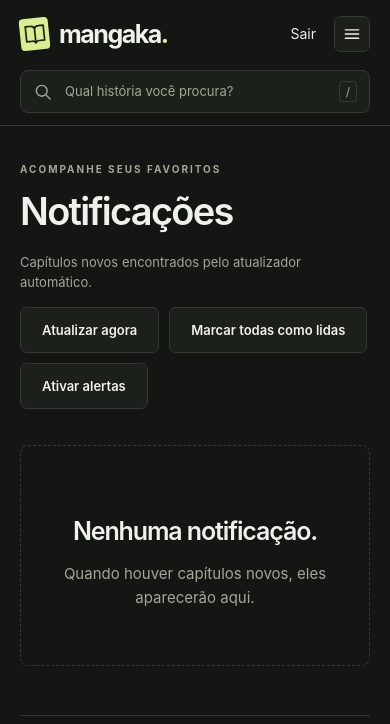
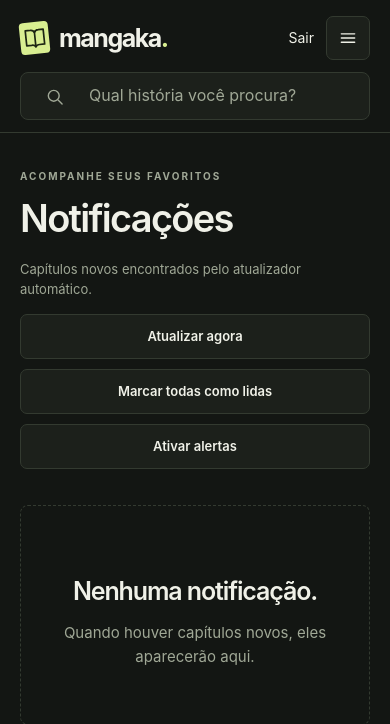
Before and after one commit to doarmario/mangaka, a Flask app: page /notificacoes in a window 390 px wide. Shown: the top 724 px of the page. Run offline with Flask 3, Linux system fonts and the light colour scheme; the visitor is signed in with stand-in values (Sample User, id 1); data that the repository does not hold is empty; some libraries are stand-ins or nearby versions.

Commit message:
fix: improve mobile layouts and touch controls

```diff
--- a/app/static/css/site.css
+++ b/app/static/css/site.css
@@ -1431,3 +1431,82 @@ svg {
 .notification-actions form { margin: 0; }
 .notification-filter { margin: 0 0 18px; font-size: 13px; }
 .notification-filter select { padding: 9px 12px; border: 1px solid var(--line); border-radius: 6px; background: var(--panel); color: var(--text); }
+
+/* Keep mobile overrides after component styles so filters retain their layout. */
+@media (max-width: 800px) {
+    .mobile-nav {
+        display:grid;
+        grid-template-columns:repeat(2,minmax(0,1fr));
+        gap:4px 12px;
+    }
+    .mobile-nav a {
+        display:flex;
+        align-items:center;
+        min-height:44px;
+        padding:8px;
+        overflow-wrap:anywhere;
+    }
+    .mobile-toggle { width:44px; height:44px; }
+    .button,.account-link,.chapter-toolbar select { min-height:44px; }
+    .nav-search { height:48px; padding-right:0; }
+    .nav-search button { min-width:44px; min-height:44px; }
+    .nav-search input { min-width:0; }
+    .nav-search kbd { display:none; }
+    input:not([type="range"]):not([type="checkbox"]),select,textarea {
+        font-size:16px;
+    }
+    .reader-top { flex-wrap:wrap; }
+    .reader-top>div,.library-item { min-width:0; }
+    .reader-top .eyebrow,.manga-info h1,.notification-item h2 {
+        overflow-wrap:anywhere;
+    }
+}
+
+@media (max-width: 560px) {
+    .nav-shell { gap:12px; }
+    .hero h1 { font-size:clamp(36px,10vw,49px); }
+    .source-picker,.search-filters,.notification-filter {
+        display:grid;
+        grid-template-columns:auto minmax(0,1fr);
+        align-items:center;
+        gap:10px;
+    }
+    .source-picker select,.search-filters select,.notification-filter select {
+        width:100%;
+        min-width:0;
+        min-height:44px;
+        font-size:16px;
+    }
+    .source-picker .button,.search-filters .button,.notification-filter .button {
+        grid-column:1/-1;
+        width:100%;
+    }
+    .reader-controls {
+        display:grid;
+        grid-template-columns:minmax(0,1fr);
+        width:100%;
+        gap:10px;
+    }
+    .reader-controls .read-mode,.reader-range {
+        justify-content:space-between;
+        min-height:44px;
+        font-size:14px;
+    }
+    .reader-range input { width:60%; min-height:44px; }
+    .reader-bottom nav { width:100%; flex-wrap:wrap; }
+    .reader-bottom nav .button { flex:1; }
+    .page-nav { width:22%; opacity:.65; }
+    .notification-actions,.notification-item {
+        align-items:stretch;
+        flex-direction:column;
+    }
+    .notification-actions .button,.notification-actions form,
+    .notification-item .button { width:100%; }
+    .tag-grid { grid-template-columns:repeat(2,minmax(0,1fr)); }
+    .tag-card { padding:12px 10px; gap:6px; font-size:13px; overflow-wrap:anywhere; }
+    .tag-card span { min-width:0; }
+    .chapter-toolbar select { flex:1; min-width:0; font-size:16px; }
+    .chapter-list .section-heading { flex-wrap:wrap; }
+    .library-remove { min-height:44px; }
+    .back-top { bottom:calc(14px + env(safe-area-inset-bottom,0px)); }
+}
--- a/app/templates/header.html
+++ b/app/templates/header.html
@@ -3,7 +3,7 @@
     <meta name="viewport" content="width=device-width, initial-scale=1.0">
     <meta name="color-scheme" content="dark">
     <meta name="theme-color" content="#131613">
-    <link rel="stylesheet" href="{{ url_for('static', filename='css/site.css', v='2') }}">
+    <link rel="stylesheet" href="{{ url_for('static', filename='css/site.css', v='3') }}">
     <link rel="icon" type="image/png" href="{{ url_for('static', filename='img/logo.png') }}">
     <link rel="manifest" href="{{ url_for('static', filename='manifest.json') }}">
     <title>{{ page_title | default('Descubra sua próxima história') }} · Mangaka</title>
```
